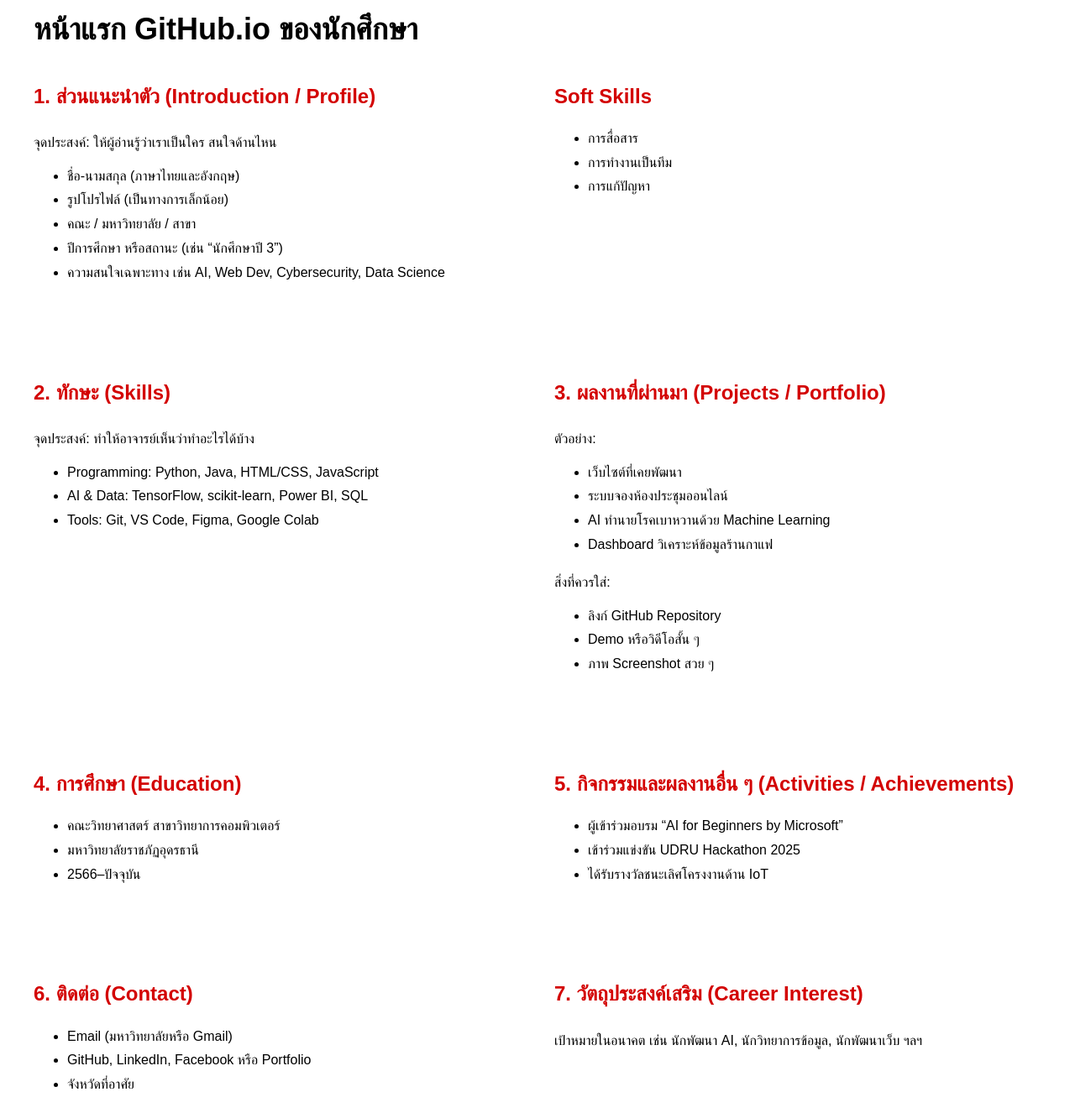
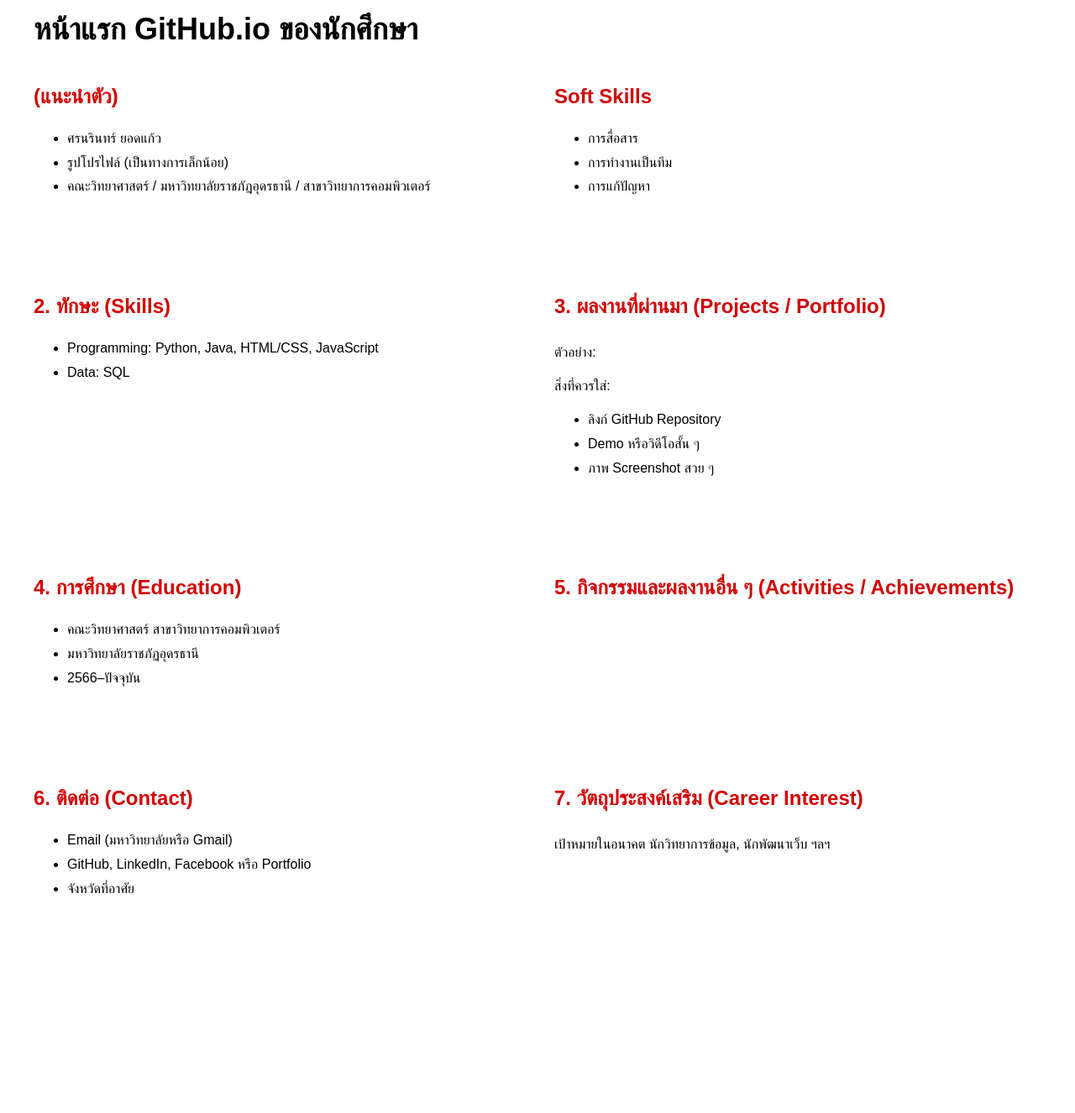
Before and after one commit to Sornnari/Sornnarin.github-io, a plain HTML site: page index.html in a window 1280 px wide. Shown: the part 37-1363 px from the top of the page at 84% size. After the commit the page ends 1186 px from the top, so only its background shows below. Drawn offline with Linux system fonts and the light colour scheme.

Commit message:
Update index.html

```diff
--- a/index.html
+++ b/index.html
@@ -41,14 +41,11 @@
 
     <!-- 1. แนะนำตัว -->
     <div class="section">
-        <h2>1. ส่วนแนะนำตัว (Introduction / Profile)</h2>
-        <p>จุดประสงค์: ให้ผู้อ่านรู้ว่าเราเป็นใคร สนใจด้านไหน</p>
+        <h2>(แนะนำตัว)</h2>
         <ul>
-            <li>ชื่อ-นามสกุล (ภาษาไทยและอังกฤษ)</li>
+            <li>ศรนรินทร์ ยอดแก้ว</li>
             <li>รูปโปรไฟล์ (เป็นทางการเล็กน้อย)</li>
-            <li>คณะ / มหาวิทยาลัย / สาขา</li>
-            <li>ปีการศึกษา หรือสถานะ (เช่น “นักศึกษาปี 3”)</li>
-            <li>ความสนใจเฉพาะทาง เช่น AI, Web Dev, Cybersecurity, Data Science</li>
+            <li>คณะวิทยาศาสตร์ / มหาวิทยาลัยราชภัฎอุดรธานี / สาขาวิทยาการคอมพิวเตอร์</li>
         </ul>
     </div>
 
@@ -65,11 +62,10 @@
     <!-- 2. ทักษะ -->
     <div class="section">
         <h2>2. ทักษะ (Skills)</h2>
-        <p>จุดประสงค์: ทำให้อาจารย์เห็นว่าทำอะไรได้บ้าง</p>
         <ul>
             <li>Programming: Python, Java, HTML/CSS, JavaScript</li>
-            <li>AI & Data: TensorFlow, scikit-learn, Power BI, SQL</li>
-            <li>Tools: Git, VS Code, Figma, Google Colab</li>
+            <li>Data:  SQL</li>
+
         </ul>
     </div>
 
@@ -78,10 +74,7 @@
         <h2>3. ผลงานที่ผ่านมา (Projects / Portfolio)</h2>
         <p>ตัวอย่าง:</p>
         <ul>
-            <li>เว็บไซต์ที่เคยพัฒนา</li>
-            <li>ระบบจองห้องประชุมออนไลน์</li>
-            <li>AI ทำนายโรคเบาหวานด้วย Machine Learning</li>
-            <li>Dashboard วิเคราะห์ข้อมูลร้านกาแฟ</li>
+
         </ul>
 
         <p>สิ่งที่ควรใส่:</p>
@@ -106,9 +99,7 @@
     <div class="section">
         <h2>5. กิจกรรมและผลงานอื่น ๆ (Activities / Achievements)</h2>
         <ul>
-            <li>ผู้เข้าร่วมอบรม “AI for Beginners by Microsoft”</li>
-            <li>เข้าร่วมแข่งขัน UDRU Hackathon 2025</li>
-            <li>ได้รับรางวัลชนะเลิศโครงงานด้าน IoT</li>
+
         </ul>
     </div>
 
@@ -125,7 +116,7 @@
     <!-- 7. วัตถุประสงค์ -->
     <div class="section">
         <h2>7. วัตถุประสงค์เสริม (Career Interest)</h2>
-        <p>เป้าหมายในอนาคต เช่น นักพัฒนา AI, นักวิทยาการข้อมูล, นักพัฒนาเว็บ ฯลฯ</p>
+        <p>เป้าหมายในอนาคต นักวิทยาการข้อมูล, นักพัฒนาเว็บ ฯลฯ</p>
     </div>
 
 </div>
```
